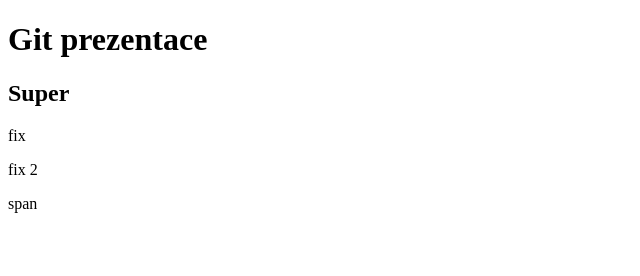
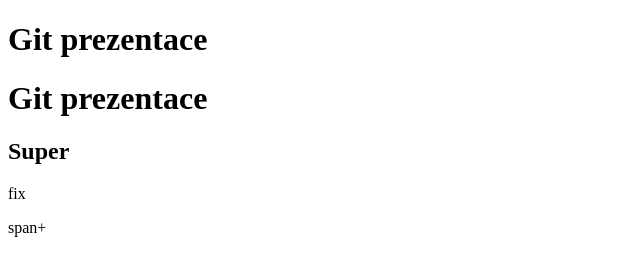
Before and after one commit to patrikCze1/git-commands, a plain HTML site: page index.html in a window 1280 px wide. Shown: the whole page, without its empty margins (0-640 px from the left). Drawn offline with Linux system fonts and the light colour scheme.

Commit message:
new message

```diff
--- a/index.html
+++ b/index.html
@@ -8,9 +8,9 @@
 </head>
 <body>
     <h1>Git prezentace</h1>
+    <h1>Git prezentace</h1>
     <h2>Super</h2>
     <p>fix</p>
-    <p>fix 2</p>
-    <span>span</span>
+    <span>span+</span>
 </body>
 </html>
```
